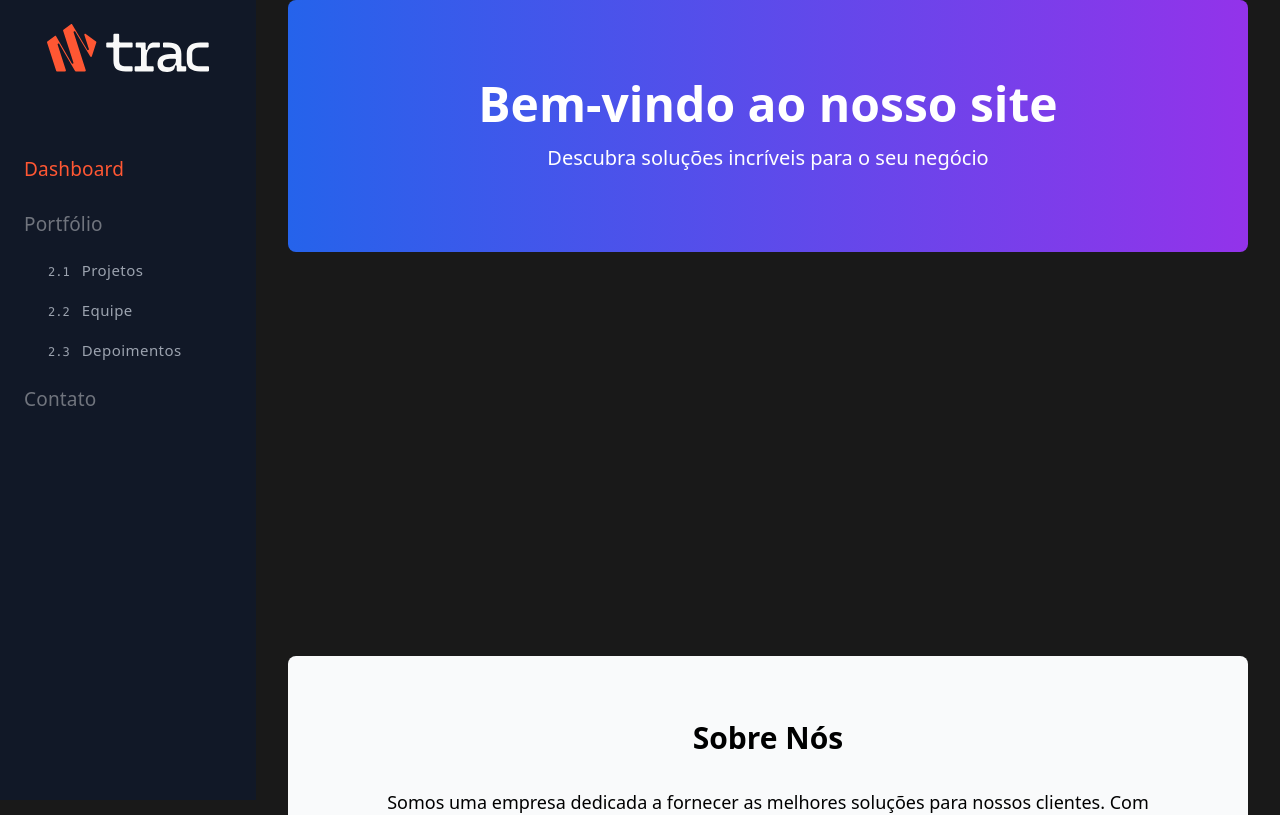
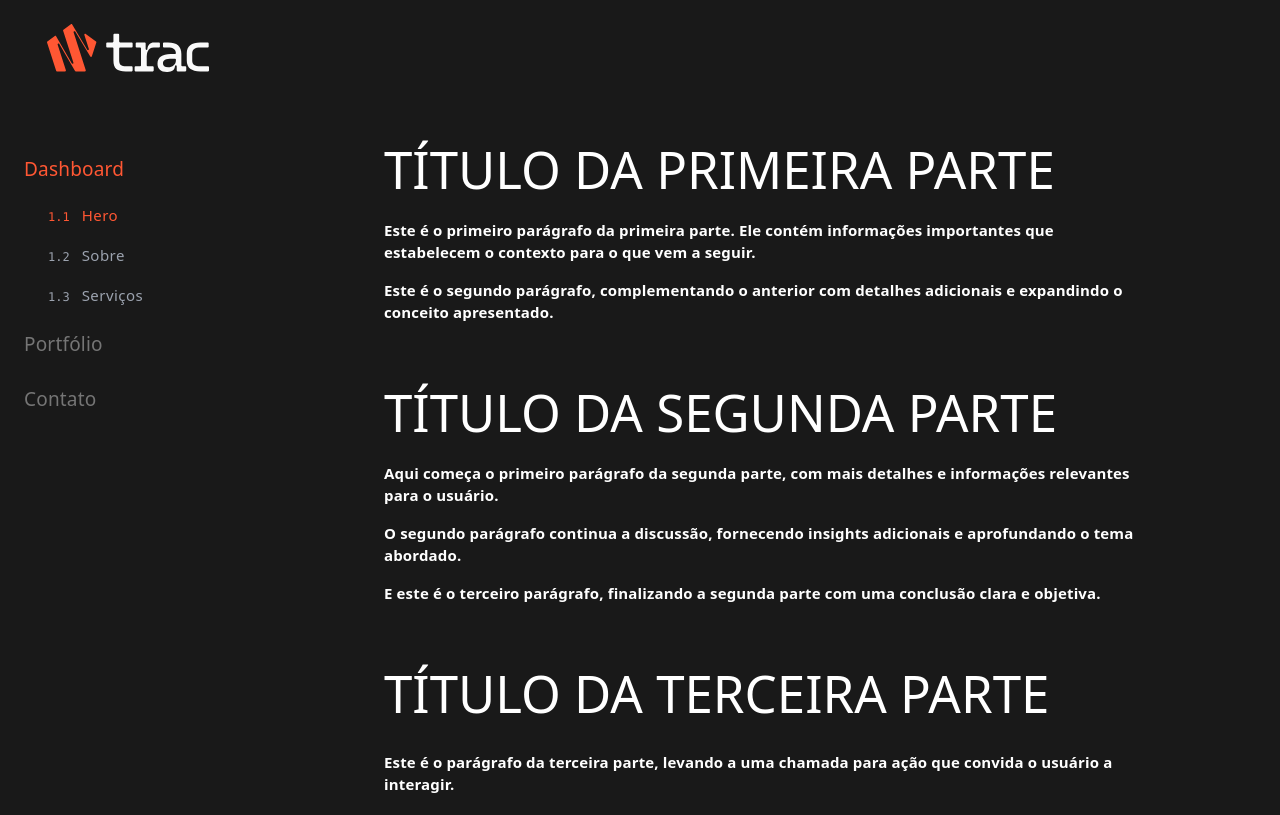
Before and after one commit to DionathaGoulart/Manual, a React (Vite) app: page / in a window 1280 px wide. Shown: the top 815 px of the page. Built offline with nearby package versions, Linux system fonts and the light colour scheme.

Commit message:
chore: section

```diff
--- a/src/components/Sidebar.tsx
+++ b/src/components/Sidebar.tsx
@@ -28,7 +28,7 @@ const Sidebar: React.FC<SidebarProps> = ({
 
   const sidebarClasses = `
     w-full md:w-64 text-white flex flex-col fixed h-full overflow-y-auto
-    z-50 top-0 left-0 transition-transform duration-300 ease-in-out bg-gray-900
+    z-50 top-0 left-0 transition-transform duration-300 ease-in-out bg-transparent
     ${isMobileMenuOpen ? 'translate-x-0' : '-translate-x-full md:translate-x-0'}
   `
     .trim()
--- a/src/layouts/MainLayout.tsx
+++ b/src/layouts/MainLayout.tsx
@@ -94,7 +94,41 @@ const MainLayout: React.FC<MainLayoutProps> = ({ children }) => {
       />
 
       {/* Main responsivo: sem margin no mobile, com margin no desktop */}
-      <main className="md:ml-64 space-y-24 pt-16 md:pt-0 px-4 md:px-0">
+      <main
+        className="
+  /* Mobile First (xs - até 639px) */
+  space-y-16
+  pt-20
+  px-4
+
+  /* Small devices (sm - 640px+) */
+  sm:space-y-20
+  sm:pt-24
+  sm:px-6
+
+  /* Medium devices (md - 768px+) */
+  md:ml-64
+  md:mt-20
+  md:space-y-24
+  md:pt-8
+  md:px-8
+
+  /* Large devices (lg - 1024px+) */
+  lg:space-y-28
+  lg:pt-12
+  lg:px-12
+
+  /* Extra Large devices (xl - 1280px+) */
+  xl:space-y-32
+  xl:pt-16
+  xl:px-16
+
+  /* 2XL devices (2xl - 1536px+) */
+  2xl:space-y-36
+  2xl:pt-20
+  2xl:px-20
+"
+      >
         {children}
       </main>
     </>
--- a/src/pages/Home.tsx
+++ b/src/pages/Home.tsx
@@ -1,15 +1,5 @@
+import IntroSection from '@/sections/Introduction'
 import React, { useState, useEffect, useRef } from 'react'
-import {
-  About,
-  Blog,
-  Contact,
-  Hero,
-  Portfolio,
-  Pricing,
-  Services,
-  Team,
-  Testimonials
-} from '@/sections'
 
 const Home: React.FC = () => {
   const [activeItem, setActiveItem] = useState('1.1')
@@ -19,39 +9,7 @@ const Home: React.FC = () => {
   const sections = [
     {
       id: '1.1',
-      content: <Hero />
-    },
-    {
-      id: '1.2', // Adicionando IDs que correspondem ao seu menuItems
-      content: <About />
-    },
-    {
-      id: '1.3',
-      content: <Services />
-    },
-    {
-      id: '2.1',
-      content: <Portfolio />
-    },
-    {
-      id: '2.2',
-      content: <Team />
-    },
-    {
-      id: '2.3',
-      content: <Testimonials />
-    },
-    {
-      id: '3.1',
-      content: <Pricing />
-    },
-    {
-      id: '3.2',
-      content: <Blog />
-    },
-    {
-      id: '3.3',
-      content: <Contact />
+      content: <IntroSection />
     }
   ]
 
@@ -127,16 +85,17 @@ const Home: React.FC = () => {
 
   return (
     <>
-      {sections.map((section) => (
+      {sections.map((section, index) => (
         <section
           key={section.id}
           id={section.id}
           ref={(el) => {
             sectionRefs.current[section.id] = el
           }}
-          className="px-6 sm:px-6 lg:px-8 mb-8 min-h-[70vh]"
+          className={`px-2 sm:px-2 lg:px-2 mb-8 min-h-[70vh]
+          }`}
         >
-          <div className="max-w-7xl mx-auto w-full">{section.content}</div>
+          <div className="max-w-3xl mx-auto w-full">{section.content}</div>
         </section>
       ))}
       <div className="h-[80vh]"></div> {/* Espaço extra para scroll */}
--- /dev/null
+++ b/src/sections/Introduction.tsx
@@ -0,0 +1,75 @@
+import React from 'react'
+import Title from '../ui/Tittle'
+import Text from '../ui/Text'
+
+const IntroSection: React.FC = () => {
+  return (
+    <>
+      {/* Primeira Parte */}
+      <div className="space-y-6 mb-16">
+        <Title variant="large" align="left" className="text-white">
+          Título da Primeira Parte
+        </Title>
+
+        <div className="space-y-4 max-w-3xl mx-auto">
+          <Text variant="medium" align="left" className="text-white block">
+            Este é o primeiro parágrafo da primeira parte. Ele contém
+            informações importantes que estabelecem o contexto para o que vem a
+            seguir.
+          </Text>
+
+          <Text variant="medium" align="left" className="text-white block">
+            Este é o segundo parágrafo, complementando o anterior com detalhes
+            adicionais e expandindo o conceito apresentado.
+          </Text>
+        </div>
+      </div>
+
+      {/* Segunda Parte */}
+      <div className="space-y-6 mb-16">
+        <Title variant="large" align="left" className="text-white">
+          Título da Segunda Parte
+        </Title>
+
+        <div className="space-y-4 max-w-3xl mx-auto">
+          <Text variant="medium" align="left" className="text-white block">
+            Aqui começa o primeiro parágrafo da segunda parte, com mais detalhes
+            e informações relevantes para o usuário.
+          </Text>
+
+          <Text variant="medium" align="left" className="text-white block">
+            O segundo parágrafo continua a discussão, fornecendo insights
+            adicionais e aprofundando o tema abordado.
+          </Text>
+
+          <Text variant="medium" align="left" className="text-white block">
+            E este é o terceiro parágrafo, finalizando a segunda parte com uma
+            conclusão clara e objetiva.
+          </Text>
+        </div>
+      </div>
+
+      {/* Terceira Parte */}
+      <div className="space-y-8">
+        <Title variant="large" align="left" className="text-white">
+          Título da Terceira Parte
+        </Title>
+
+        <div className="max-w-3xl mx-auto">
+          <Text variant="medium" align="left" className="text-white block mb-8">
+            Este é o parágrafo da terceira parte, levando a uma chamada para
+            ação que convida o usuário a interagir.
+          </Text>
+
+          <div className="flex justify-center">
+            <button className="inline-flex items-center justify-center px-8 py-4 bg-gradient-to-r from-blue-600 to-blue-700 text-white font-semibold rounded-xl shadow-lg hover:from-blue-700 hover:to-blue-800 focus:outline-none focus:ring-4 focus:ring-blue-500/50 transform hover:scale-105 transition-all duration-200 ease-in-out">
+              Clique Aqui
+            </button>
+          </div>
+        </div>
+      </div>
+    </>
+  )
+}
+
+export default IntroSection
--- a/src/ui/Text.tsx
+++ b/src/ui/Text.tsx
@@ -3,33 +3,39 @@ import React from 'react'
 // ============================================================================
 // TIPOS
 // ============================================================================
-
-type TextSize = 'xs' | 'sm' | 'md' | 'lg' | 'xl'
-type Leading = 'none' | 'tight' | 'snug' | 'normal' | 'relaxed' | 'loose'
+type TextVariant = 'large' | 'medium' | 'small'
 
 export type TextProps = {
   children: React.ReactNode
+  variant?: TextVariant
   as?: 'p' | 'span' | 'div' | 'li'
   color?: string
   bulletColor?: string
   uppercase?: boolean
   lowercase?: boolean
-  size?: TextSize
   align?: 'left' | 'center' | 'right'
-  leading?: Leading
   className?: string
 }
 
 // ============================================================================
 // CONSTANTES
 // ============================================================================
+const VARIANT_CLASSES: Record<TextVariant, string> = {
+  large: 'text-[19px] leading-[27px]', // 19px com line-height 27px
+  medium: 'text-[15px] leading-[22px]', // 15px com line-height proporcional
+  small: 'text-[13px] leading-[19px]' // 13px com line-height proporcional
+}
 
-const SIZE_CLASSES: Record<TextSize, string> = {
-  xs: 'text-sm', // ~14px (próximo de 13px)
-  sm: 'text-base', // ~16px (próximo de 15px)
-  md: 'text-lg', // ~18px (próximo de 19px)
-  lg: 'text-xl', // ~20px
-  xl: 'text-2xl' // ~24px
+const DEFAULT_TAGS: Record<TextVariant, 'p' | 'span'> = {
+  large: 'p', // p para 19px
+  medium: 'span', // span para 15px
+  small: 'p' // p para 13px
+}
+
+const WEIGHT_CLASSES: Record<TextVariant, string> = {
+  large: 'font-normal', // 400 regular
+  medium: 'font-semibold', // 600 semibold
+  small: 'font-normal' // 400 regular
 }
 
 const ALIGN_CLASSES: Record<'left' | 'center' | 'right', string> = {
@@ -38,19 +44,9 @@ const ALIGN_CLASSES: Record<'left' | 'center' | 'right', string> = {
   right: 'text-right'
 }
 
-const LEADING_CLASSES: Record<Leading, string> = {
-  none: 'leading-none',
-  tight: 'leading-tight',
-  snug: 'leading-snug',
-  normal: 'leading-normal',
-  relaxed: 'leading-relaxed',
-  loose: 'leading-loose'
-}
-
 // ============================================================================
 // UTILITÁRIOS
 // ============================================================================
-
 const processText = (text: React.ReactNode): React.ReactNode => {
   if (typeof text === 'string') {
     return text.split('\n').map((line, index, array) => (
@@ -69,30 +65,29 @@ const isCustomColor = (color: string): boolean =>
 // ============================================================================
 // COMPONENTE
 // ============================================================================
-
 const Text: React.FC<TextProps> = ({
   children,
-  as = 'p',
+  variant = 'large',
+  as,
   color = '',
   bulletColor,
   uppercase = false,
   lowercase = false,
-  size = 'md',
-  align = as === 'li' ? 'left' : 'center',
-  leading = 'relaxed',
-  className = 'text-text-muted'
+  align = 'left',
+  className = ''
 }) => {
-  const Component = as
+  // Define a tag automaticamente baseada na variante se não especificada
+  const Component = as || DEFAULT_TAGS[variant]
+
   const isCustomColorValue = color && isCustomColor(color)
 
   // Classes base compartilhadas
   const baseClasses = [
-    'font-lt-superior',
-    SIZE_CLASSES[size],
-    'font-normal',
-    'tracking-wide',
+    'font-switzer', // Adicione esta classe no seu Tailwind config
+    VARIANT_CLASSES[variant],
+    WEIGHT_CLASSES[variant],
+    'tracking-[0.01em]', // letter-spacing: 1%
     ALIGN_CLASSES[align],
-    LEADING_CLASSES[leading],
     uppercase && 'uppercase',
     lowercase && 'lowercase',
     !isCustomColorValue && color,
@@ -104,7 +99,7 @@ const Text: React.FC<TextProps> = ({
   const style = isCustomColorValue ? { color } : {}
 
   // Renderização específica para li (com bullet)
-  if (as === 'li') {
+  if (Component === 'li') {
     return (
       <Component
         className={`${baseClasses} flex items-center gap-2`}
--- a/src/ui/Tittle.tsx
+++ b/src/ui/Tittle.tsx
@@ -3,17 +3,14 @@ import React from 'react'
 // ============================================================================
 // TIPOS
 // ============================================================================
-
-type TitleSize = 'xs' | 'sm' | 'md' | 'lg' | 'xl'
+type TitleVariant = 'large' | 'small'
 
 export type TitleProps = {
   children: React.ReactNode
+  variant?: TitleVariant
   as?: 'h1' | 'h2' | 'h3' | 'h4' | 'h5' | 'h6' | 'span'
   color?: string
-  uppercase?: boolean
-  lowercase?: boolean
   bold?: boolean
-  size?: TitleSize
   align?: 'left' | 'center' | 'right'
   className?: string
 }
@@ -21,13 +18,14 @@ export type TitleProps = {
 // ============================================================================
 // CONSTANTES
 // ============================================================================
+const VARIANT_CLASSES: Record<TitleVariant, string> = {
+  large: 'text-[51px]', // 51px exato
+  small: 'text-[23px]' // 23px exato
+}
 
-const SIZE_CLASSES: Record<TitleSize, string> = {
-  xs: 'text-base', // ~16px (próximo de 15px)
-  sm: 'text-2xl', // ~24px (próximo de 27px)
-  md: 'text-4xl', // ~36px
-  lg: 'text-5xl', // ~48px (próximo de 43px)
-  xl: 'text-6xl' // ~60px
+const DEFAULT_TAGS: Record<TitleVariant, 'h2' | 'h3'> = {
+  large: 'h2',
+  small: 'h3'
 }
 
 const ALIGN_CLASSES: Record<'left' | 'center' | 'right', string> = {
@@ -39,7 +37,6 @@ const ALIGN_CLASSES: Record<'left' | 'center' | 'right', string> = {
 // ============================================================================
 // UTILITÁRIOS
 // ============================================================================
-
 const processText = (text: React.ReactNode): React.ReactNode => {
   if (typeof text === 'string') {
     return text.split('\n').map((line, index, array) => (
@@ -58,30 +55,28 @@ const isCustomColor = (color: string): boolean =>
 // ============================================================================
 // COMPONENTE
 // ============================================================================
-
 const Title: React.FC<TitleProps> = ({
   children,
-  as = 'h1',
+  variant = 'large',
+  as,
   color = '',
-  uppercase = false,
-  lowercase = false,
-  bold = true,
-  size = 'lg',
+  bold = false,
   align = 'center',
-  className = 'text-text'
+  className = ''
 }) => {
-  const Component = as
+  // Define a tag automaticamente baseada na variante se não especificada
+  const Component = as || DEFAULT_TAGS[variant]
+
   const isCustomColorValue = color && isCustomColor(color)
 
   const classes = [
-    'font-lt-superior-serif',
-    SIZE_CLASSES[size],
-    'leading-tight',
-    'tracking-normal',
+    'font-orbit-gate', // Adicione esta classe no seu Tailwind config
+    VARIANT_CLASSES[variant],
+    'leading-[100%]', // line-height: 100%
+    'tracking-[0%]', // letter-spacing: 0%
+    'uppercase', // text-transform: uppercase (sempre)
     ALIGN_CLASSES[align],
-    bold && 'font-bold',
-    uppercase && 'uppercase',
-    lowercase && 'lowercase',
+    bold ? 'font-bold' : 'font-normal', // 400 (regular) ou bold
     !isCustomColorValue && color,
     className
   ]
```
